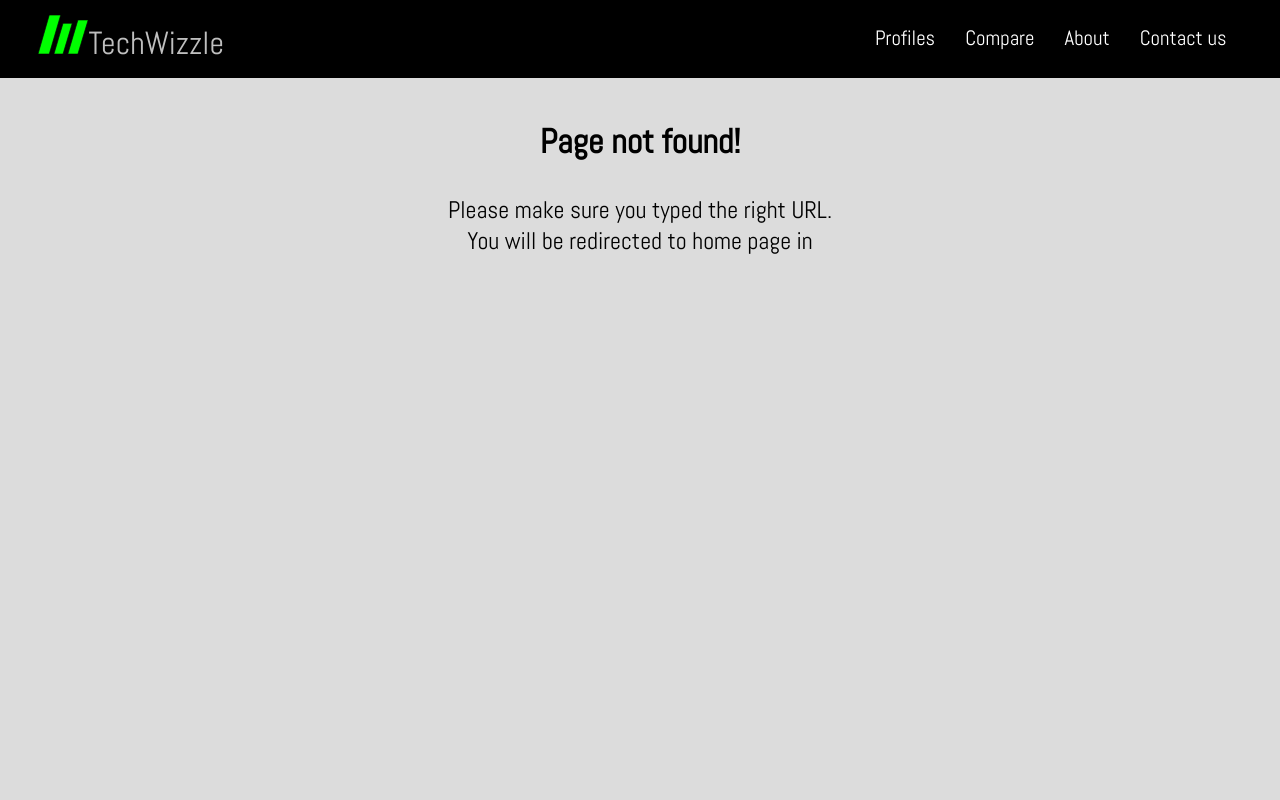
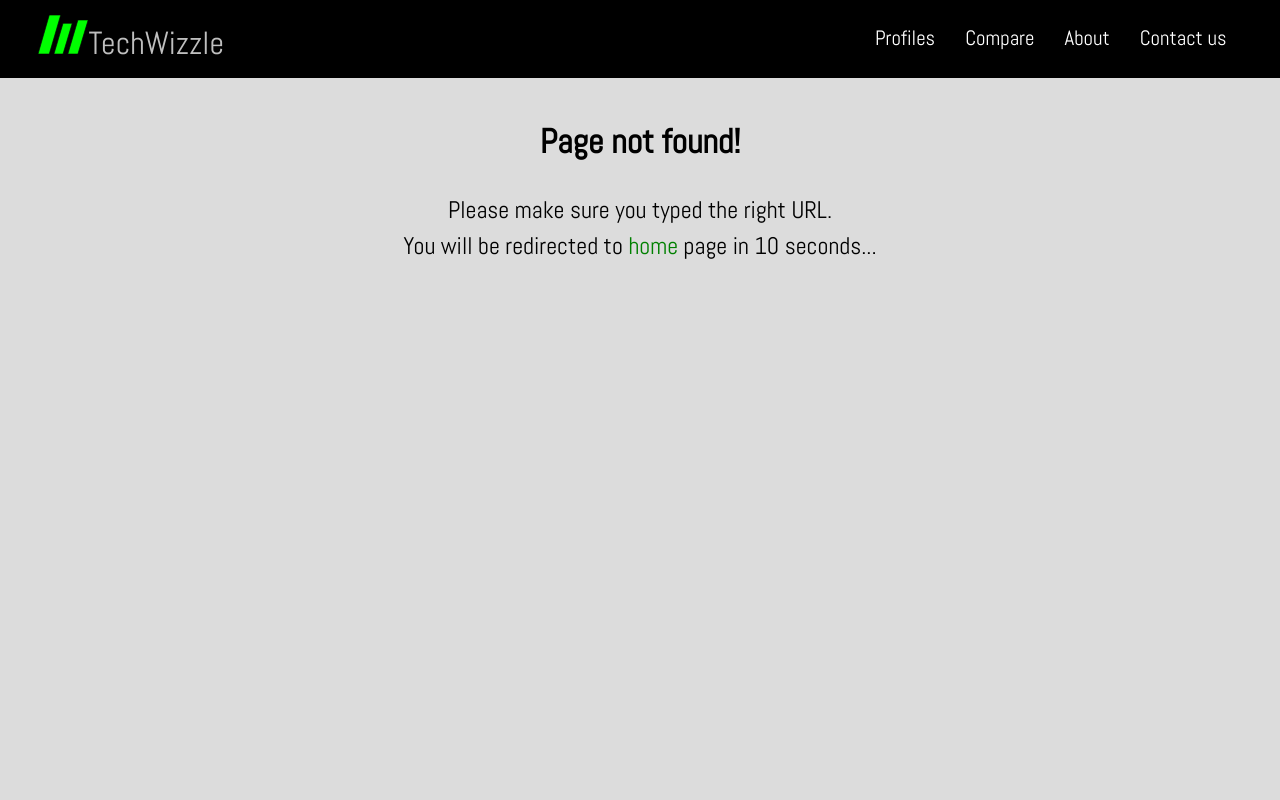
Before and after one commit to SarmadSA/techwizzle-react, a React (Create React App) app: page /profile in a window 1280 px wide. Shown: the top 800 px of the page. Built offline with nearby package versions, Linux system fonts and the light colour scheme.

Commit message:
Add not found page redirection

```diff
--- a/src/pages/NotFoundPage.js
+++ b/src/pages/NotFoundPage.js
@@ -1,11 +1,39 @@
 import React from 'react';
+import {Link, Redirect} from 'react-router-dom';
 import '../css/Card.css';
 
-const NotFoundPage = () =>{
+export default class NotFoundPage extends React.Component{
+
+    constructor(props){
+        super(props)
+
+        this.state = {
+            timedOut : false
+        }
+
+        this.timeOut = this.timeOut.bind(this);
+        this.changeState = this.changeState.bind(this);
+    }
+
+    timeOut(time){
+        window.setTimeout(this.changeState, time);
+    }
+
+    changeState(){
+        this.setState({timedOut : true});
+    }
+
+    render(){
+
+        if(this.state.timedOut){
+            return <Redirect to="/"/>
+        }
+
         const style = {
             textAlign: 'center',
             fontSize: '24px',
         }
+
         const pStyle = {
             fontSize: '34px',
             fontWeight: 'bold'
@@ -15,9 +43,9 @@ const NotFoundPage = () =>{
             <div style={style}>
                 <p style={pStyle}> Page not found!</p> <br/>
                 Please make sure you typed the right URL. <br/>
-            You will be redirected to home page in
+                You will be redirected to <Link to="/" className="custom-link"> home </Link> page in 10 seconds...
+                {this.timeOut(10000)}
             </div>
         );
-};
-
-export default NotFoundPage;
+    }
+}
```
Lines whose indentation alone changed are shown as unchanged.
